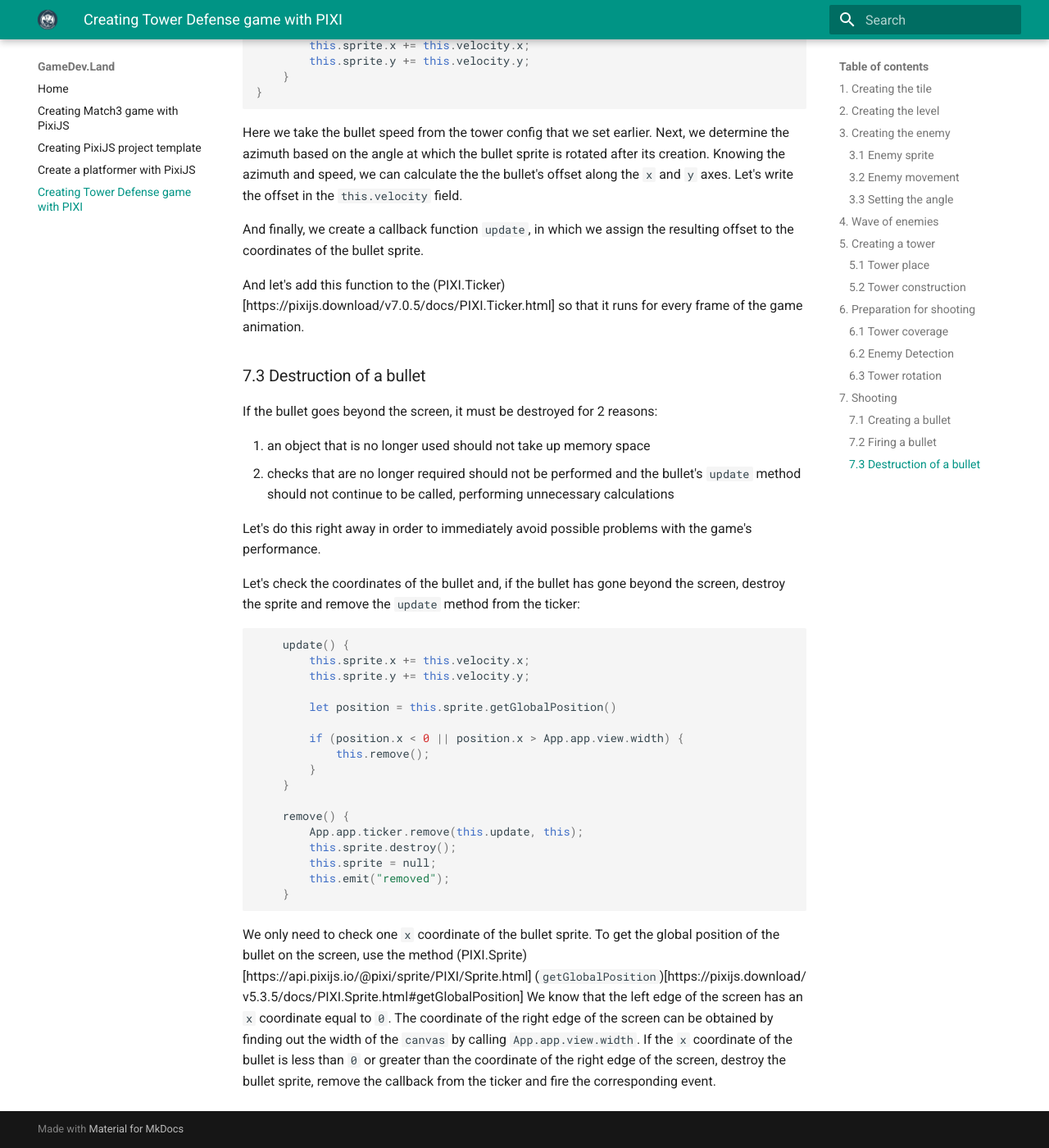
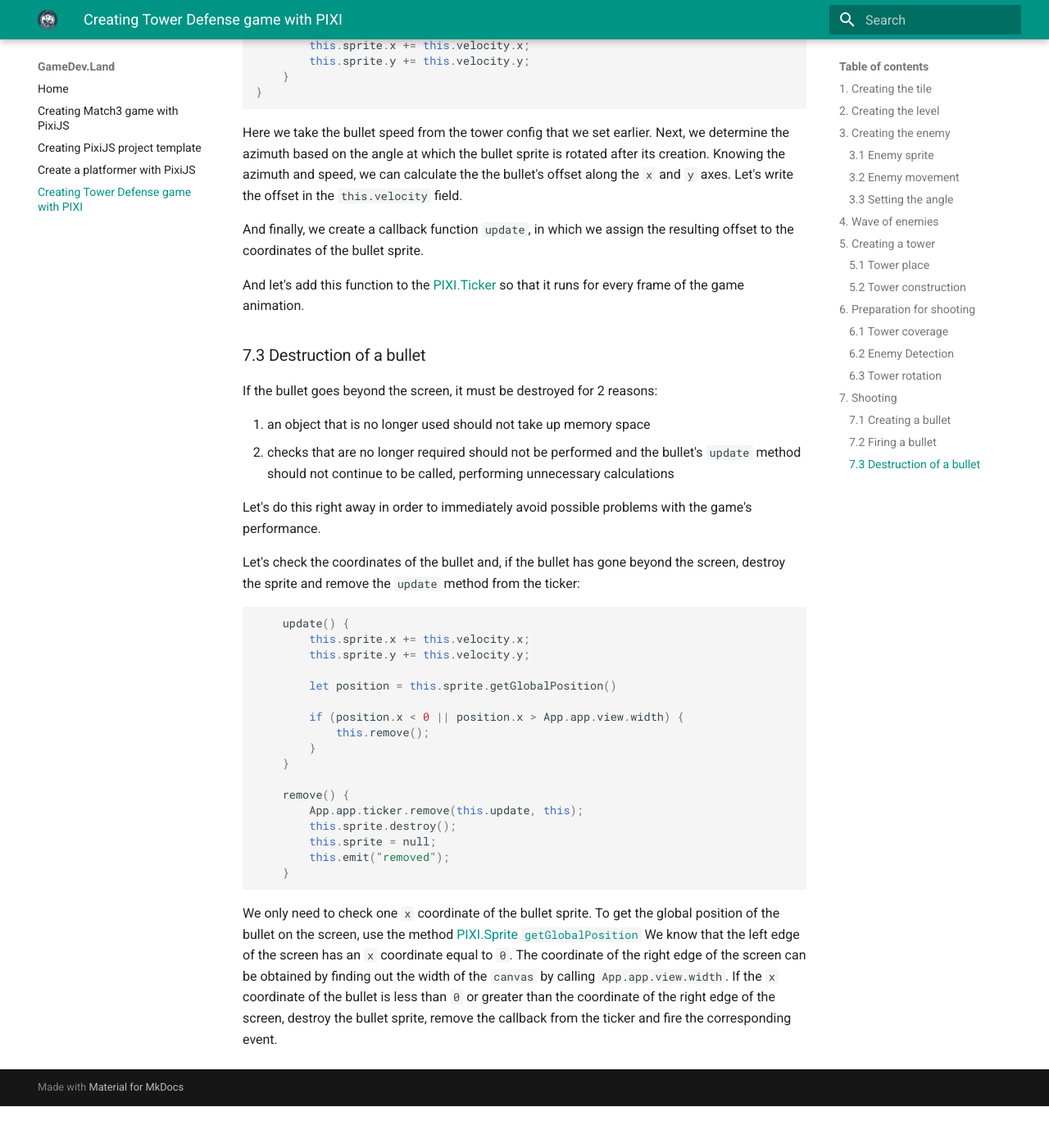
Before and after one commit to bolotnikov/gamedevland, an MkDocs documentation site: the page built from docs/tower-defense.md, in a window 1280 px wide and 1400 px high, scrolled down 21783 px. Shown: the whole window at 82% size. Built offline with MkDocs 1.6.1 and Material for MkDocs 9.7.7, drawn with Linux system fonts in a browser that asks for light colours; emoji names are drawn with the system emoji font; after the commit the page ends 23132 px from its top, so only the background shows below that.

Commit message:
Update tower-defense.md

````diff
--- a/docs/tower-defense.md
+++ b/docs/tower-defense.md
@@ -1021,7 +1021,7 @@ Knowing the azimuth and speed, we can calculate the the bullet's offset along th
 
 And finally, we create a callback function `update`, in which we assign the resulting offset to the coordinates of the bullet sprite.
 
-And let's add this function to the (PIXI.Ticker)[https://pixijs.download/v7.0.5/docs/PIXI.Ticker.html] so that it runs for every frame of the game animation.
+And let's add this function to the [PIXI.Ticker](https://pixijs.download/v7.0.5/docs/PIXI.Ticker.html) so that it runs for every frame of the game animation.
 
 ### 7.3 Destruction of a bullet
 If the bullet goes beyond the screen, it must be destroyed for 2 reasons:
@@ -1054,7 +1054,7 @@ Let's check the coordinates of the bullet and, if the bullet has gone beyond the
 ```
 
 We only need to check one `x` coordinate of the bullet sprite.
-To get the global position of the bullet on the screen, use the method (PIXI.Sprite)[https://api.pixijs.io/@pixi/sprite/PIXI/Sprite.html] (`getGlobalPosition`)[https://pixijs.download/ v5.3.5/docs/PIXI.Sprite.html#getGlobalPosition]
+To get the global position of the bullet on the screen, use the method [PIXI.Sprite](https://api.pixijs.io/@pixi/sprite/PIXI/Sprite.html) [`getGlobalPosition`](https://pixijs.download/v5.3.5/docs/PIXI.Sprite.html#getGlobalPosition)
 We know that the left edge of the screen has an `x` coordinate equal to `0`.
 The coordinate of the right edge of the screen can be obtained by finding out the width of the `canvas` by calling `App.app.view.width`.
 If the `x` coordinate of the bullet is less than `0` or greater than the coordinate of the right edge of the screen, destroy the bullet sprite, remove the callback from the ticker and fire the corresponding event.
````
